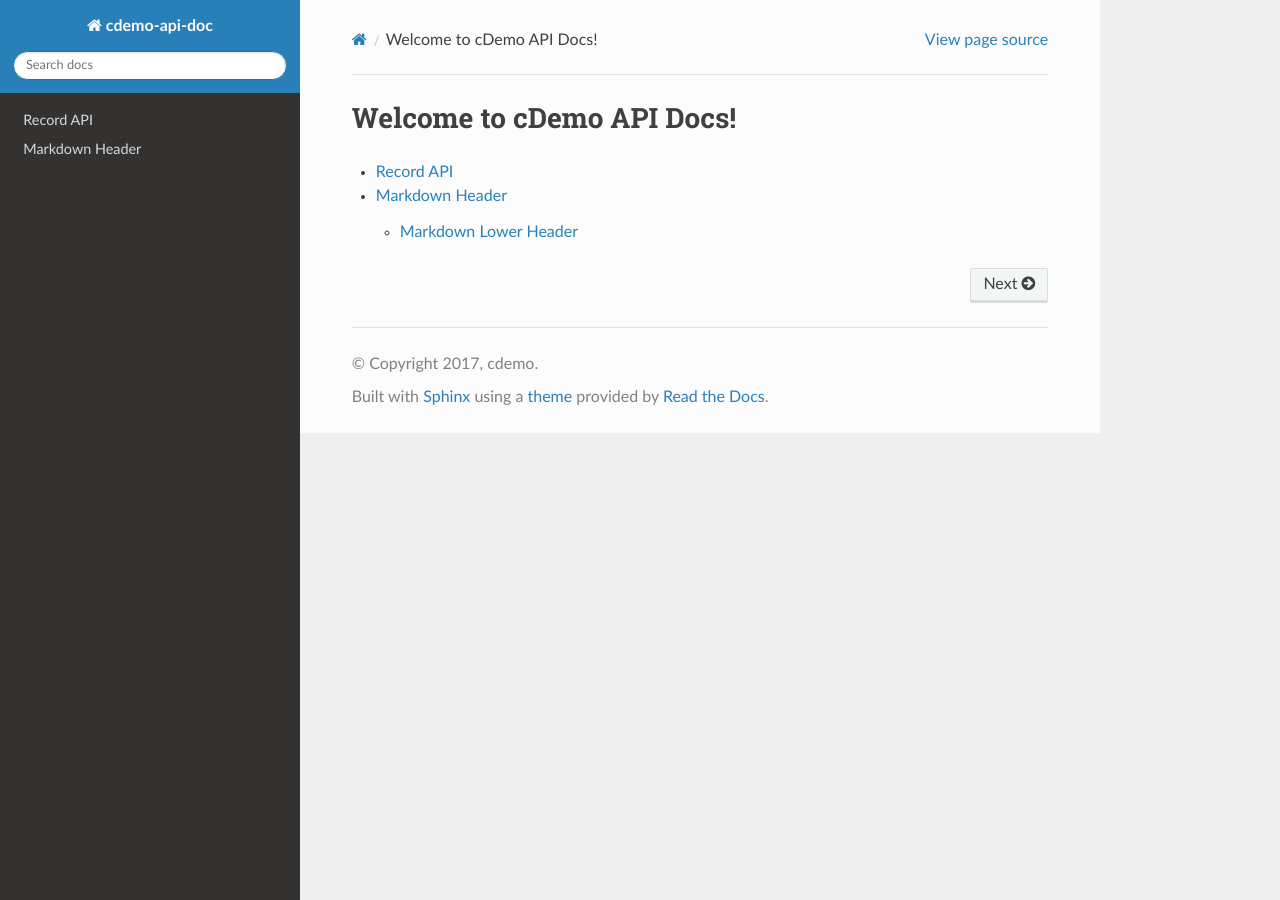
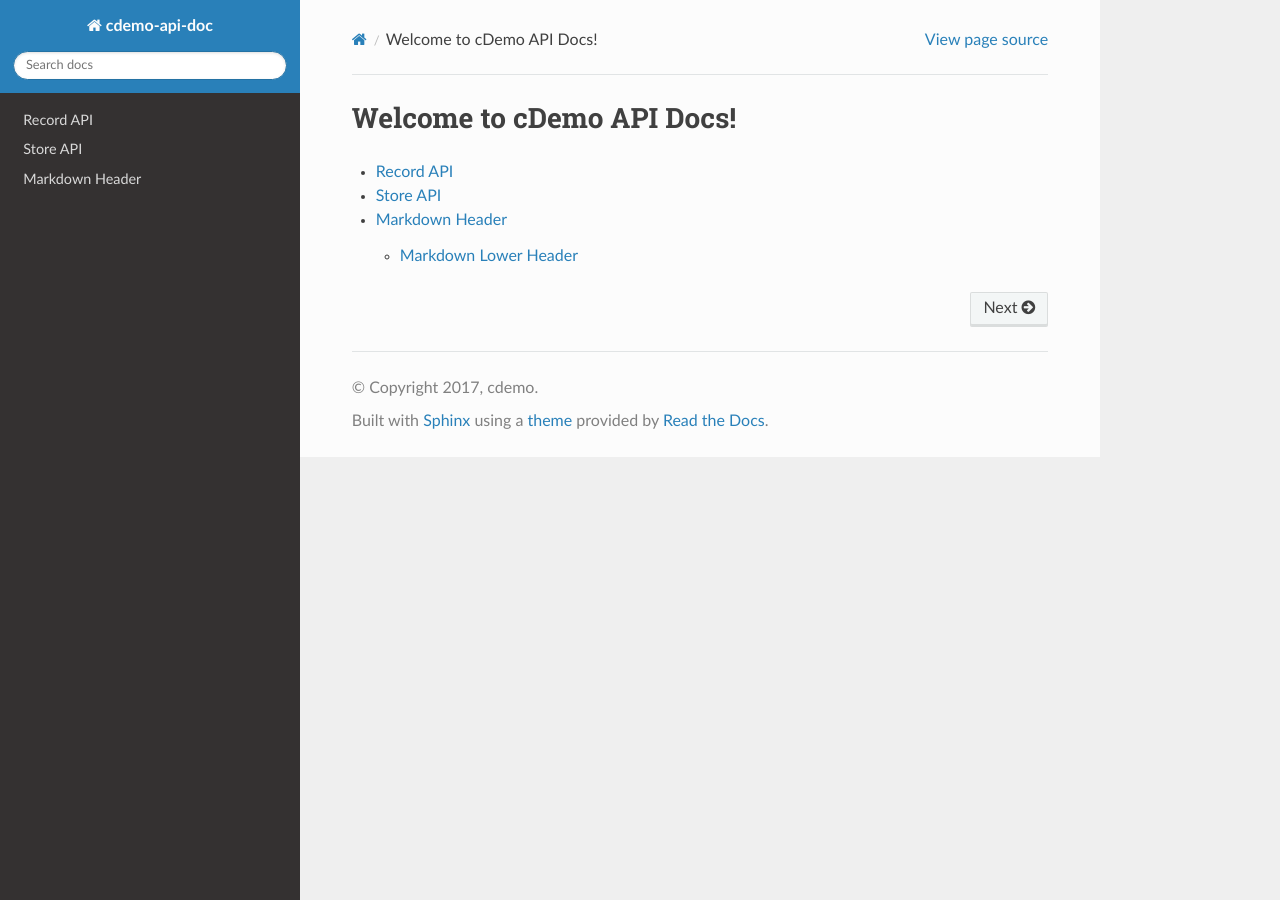
Before and after one commit to cdemomobilesolutions/apidoc, a Sphinx documentation site: the page built from source/index.rst, in a window 1280 px wide. Built offline with Sphinx 7.4.7 and the Read the Docs theme 2.0.0, drawn with Linux system fonts in a browser that asks for light colours.

Commit message:
add store api file

```diff
--- a/source/index.rst
+++ b/source/index.rst
@@ -12,6 +12,7 @@ Welcome to cDemo API Docs!
 
 
    record_api
+   store_api
    markdown_example
 
 .. Indices and tables
--- /dev/null
+++ b/source/store_api.md
@@ -0,0 +1 @@
+## Store API
```
